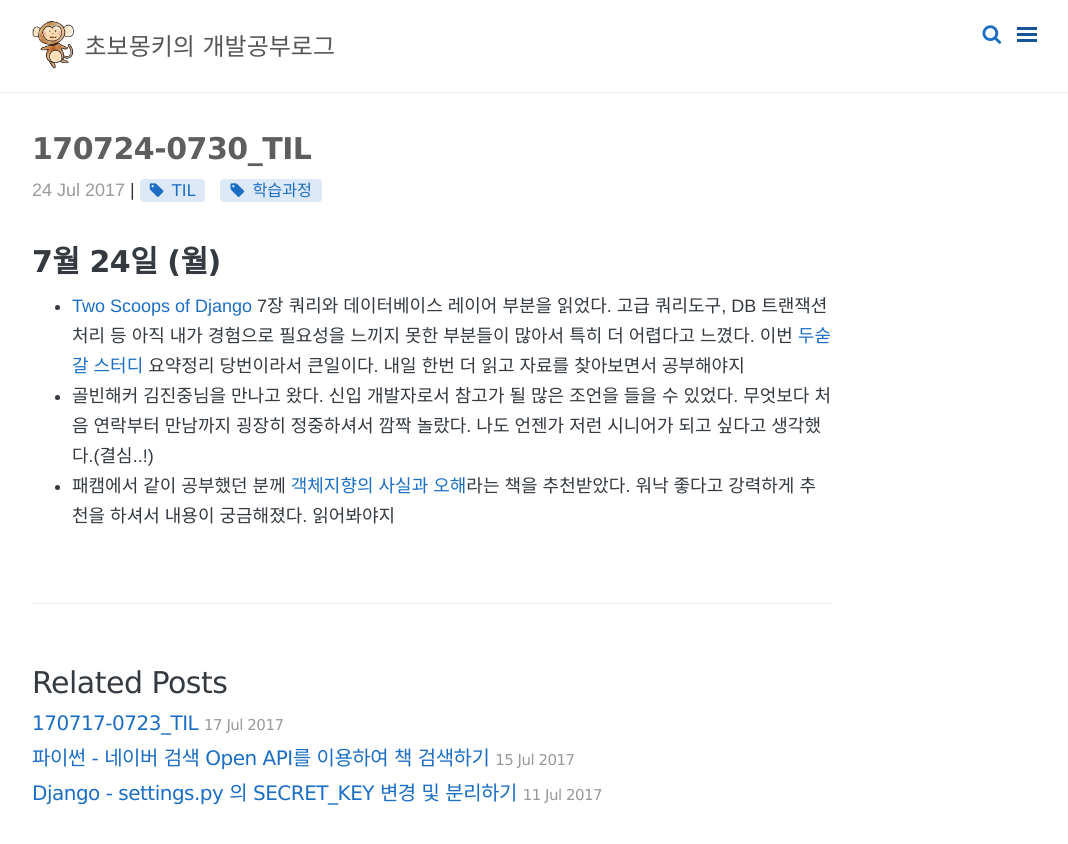
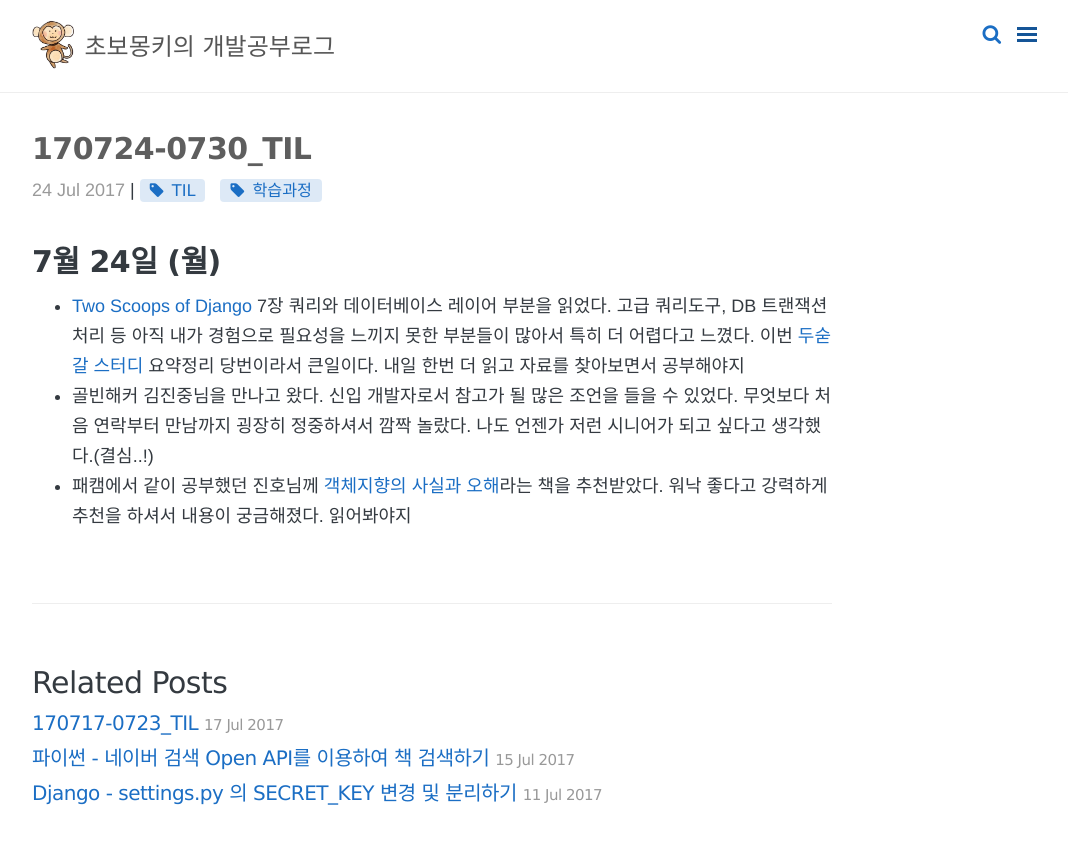
Before and after one commit to wayhome25/wayhome25.github.io, a Jekyll site: the page built from _posts/TIL(Today I Learned)/2017-07-24-07-30-TIL.md, in a window 1280 px wide. Shown: the top 844 px of the page, without its empty margins (208-1276 px from the left). Built offline with Jekyll 4.4.1, drawn with Linux system fonts in a browser that asks for light colours; nearby versions of some CDN libraries; comment, search, counter and statistics services are not loaded.

Commit message:
문구수정

```diff
--- a/_posts/TIL(Today I Learned)/2017-07-24-07-30-TIL.md
+++ b/_posts/TIL(Today I Learned)/2017-07-24-07-30-TIL.md
@@ -9,4 +9,4 @@ comments: true
 # 7월 24일 (월)
 - [Two Scoops of Django](https://www.twoscoopspress.com/products/two-scoops-of-django-1-11) 7장 쿼리와 데이터베이스 레이어 부분을 읽었다. 고급 쿼리도구, DB 트랜잭션 처리 등 아직 내가 경험으로 필요성을 느끼지 못한 부분들이 많아서 특히 더 어렵다고 느꼈다. 이번 [두숟갈 스터디](https://8percent.github.io/2017-06-30/%EC%8A%A4%ED%84%B0%EB%94%94%EC%8B%9C%EC%9E%91/) 요약정리 당번이라서 큰일이다. 내일 한번 더 읽고 자료를 찾아보면서 공부해야지
 - 골빈해커 김진중님을 만나고 왔다. 신입 개발자로서 참고가 될 많은 조언을 들을 수 있었다. 무엇보다 처음 연락부터 만남까지 굉장히 정중하셔서 깜짝 놀랐다. 나도 언젠가 저런 시니어가 되고 싶다고 생각했다.(결심..!)
-- 패캠에서 같이 공부했던 분께 [객체지향의 사실과 오해](http://www.kyobobook.co.kr/product/detailViewKor.laf?barcode=9788998139766)라는 책을 추천받았다. 워낙 좋다고 강력하게 추천을 하셔서 내용이 궁금해졌다. 읽어봐야지
+- 패캠에서 같이 공부했던 진호님께 [객체지향의 사실과 오해](http://www.kyobobook.co.kr/product/detailViewKor.laf?barcode=9788998139766)라는 책을 추천받았다. 워낙 좋다고 강력하게 추천을 하셔서 내용이 궁금해졌다. 읽어봐야지
```
